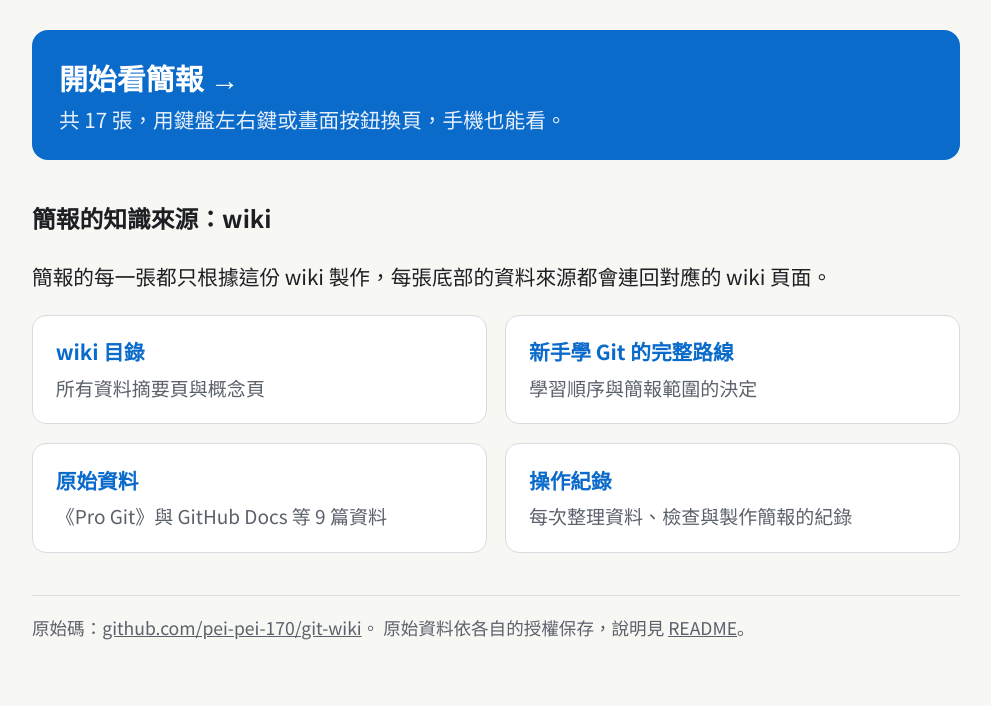
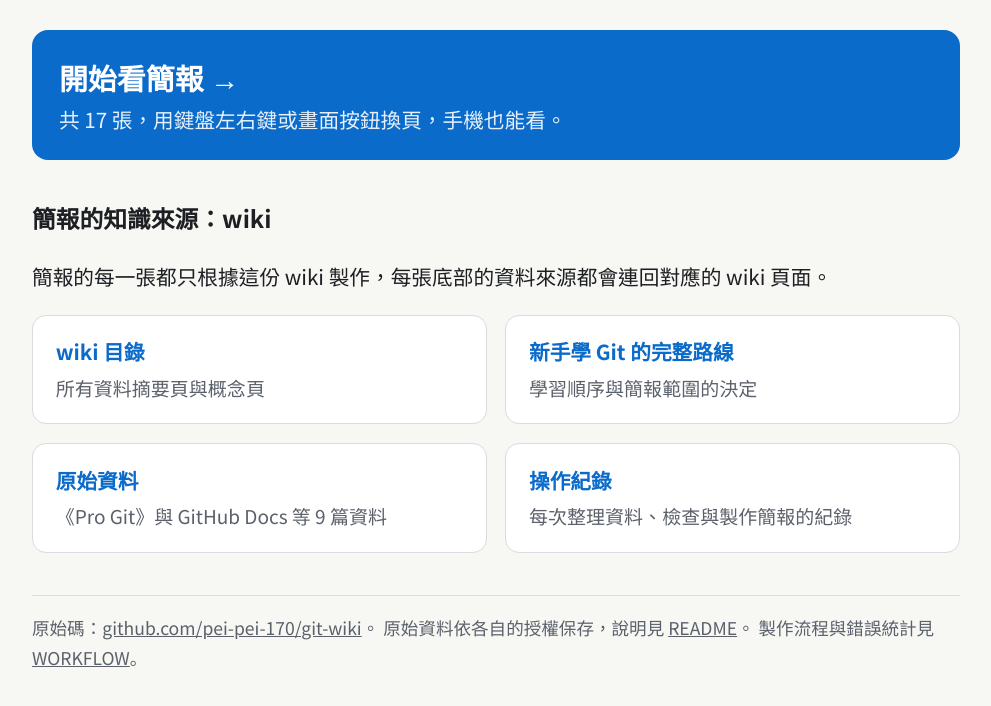
Before and after one commit to pei-pei-170/git-wiki, a plain HTML site: page index.html in a window 1280 px wide. Shown: the part 208-914 px from the top of the page, without its empty margins (144-1135 px from the left). Drawn offline with Linux system fonts and the light colour scheme.

Commit message:
docs: 補記 WORKFLOW.md 的 log，結構說明與首頁加入 WORKFLOW.md
Co-Authored-By: Claude Opus 5.5 <noreply@anthropic.com>

```diff
--- a/index.html
+++ b/index.html
@@ -51,6 +51,7 @@ footer a{color:var(--muted)}
 <footer>
   原始碼：<a href="https://github.com/pei-pei-170/git-wiki">github.com/pei-pei-170/git-wiki</a>。
   原始資料依各自的授權保存，說明見 <a href="https://github.com/pei-pei-170/git-wiki/blob/main/README.md">README</a>。
+  製作流程與錯誤統計見 <a href="https://github.com/pei-pei-170/git-wiki/blob/main/WORKFLOW.md">WORKFLOW</a>。
 </footer>
 </main>
 </body>
```
Also changed, not shown: 4 other files.
